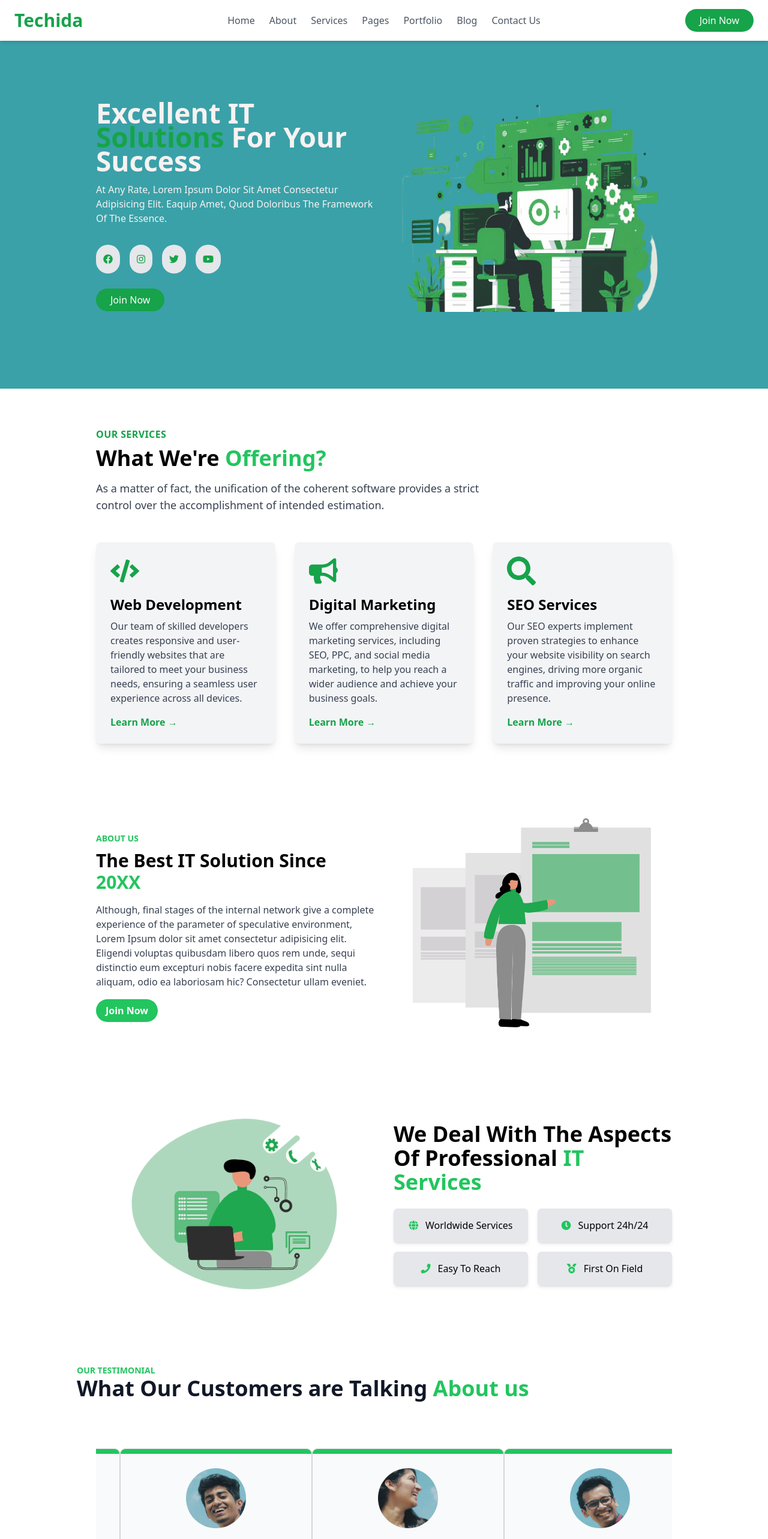
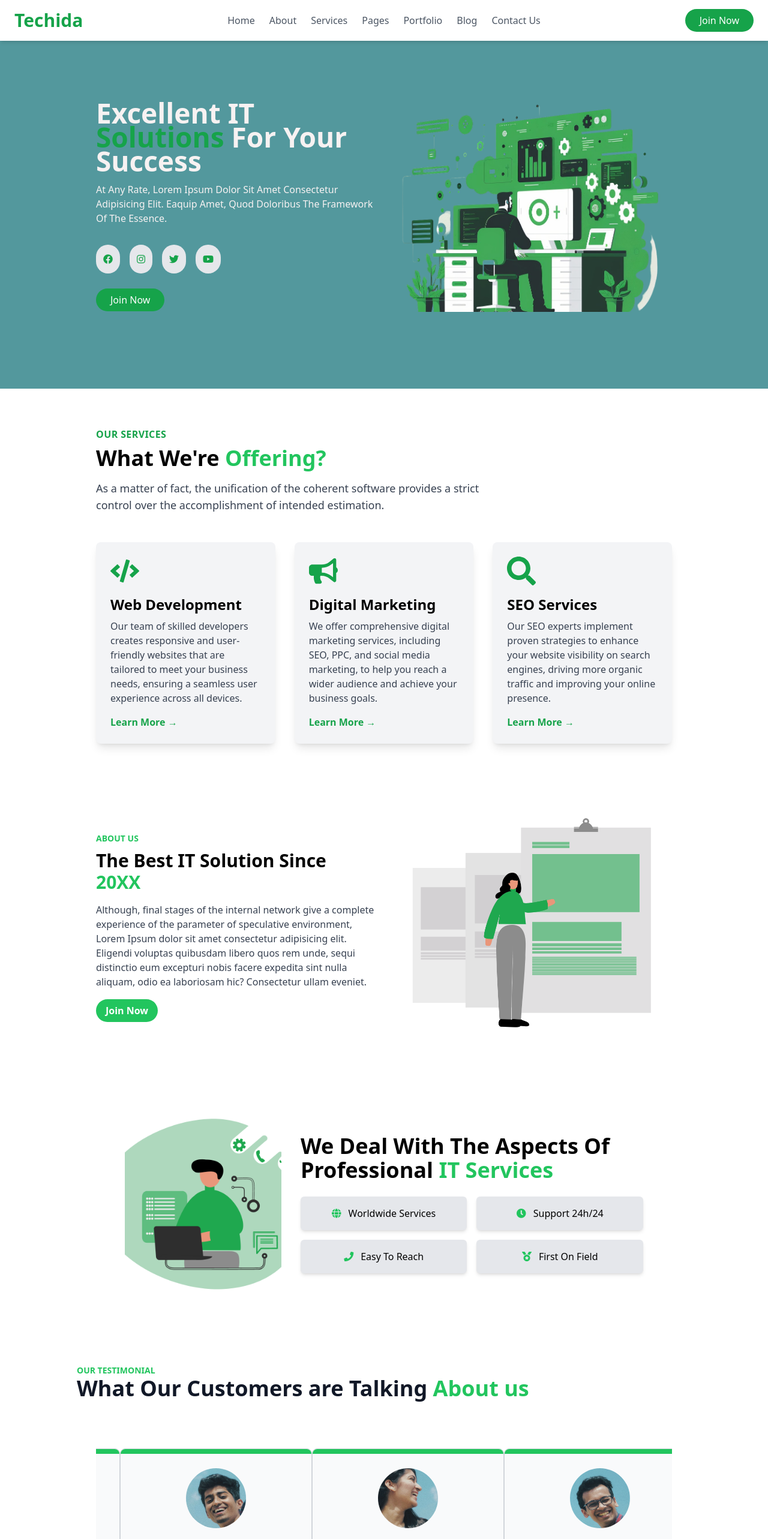
Before and after one commit to ashuilubajaj01/literate-chainsaw, a React (Create React App) app: page / in a window 1280 px wide. Shown: the top 2566 px of the page at 60% size. Built offline with nearby package versions, Linux system fonts and the light colour scheme.

Commit message:
aline component

```diff
--- a/src/components/Deals.js
+++ b/src/components/Deals.js
@@ -3,7 +3,7 @@ import dealImage from '../images/aboutus2.png';
 
 const Deal = () => {
     return (
-        <section className="py-16 px-4 lg:px-40" id="about-us">
+        <section className="py-16 px-4 lg:px-52" id="about-us">
             <div className="flex flex-col lg:flex-row items-center justify-between gap-8">
                 {/* Image section */}
                 <div className="lg:w-1/2 flex justify-center" data-aos="fade-left" data-aos-delay="200">
@@ -11,7 +11,7 @@ const Deal = () => {
                 </div>
 
                 {/* Text and buttons section */}
-                <div className="lg:w-1/2" data-aos="fade-right" data-aos-delay="100">
+                <div className="lg:w-5/2" data-aos="fade-right" data-aos-delay="100">
                     <h2 className="text-4xl font-bold mt-2">
                         We Deal With The Aspects Of Professional <span className="text-green-500">IT Services</span>
                     </h2>
--- a/src/components/Page1.js
+++ b/src/components/Page1.js
@@ -4,7 +4,7 @@ import JoinNow from './JoinNow';
 
 const FirstPage = () => {
   return (
-    <div className="bg-[#3AA1A8] py-32 mt-8">
+    <div className="bg-[#53989d] py-32 mt-8">
       <div className="container mx-auto max-w-screen-lg px-4 md:px-8 grid grid-cols-1 md:grid-cols-2 gap-8 items-center">
         <div>
           <h1 className="text-4xl md:text-[46px] font-bold text-[#F7F2F2] mb-4">
--- a/src/components/Team.js
+++ b/src/components/Team.js
@@ -3,7 +3,7 @@ import { FaFacebook, FaInstagram, FaTwitter, FaLinkedin } from 'react-icons/fa';
 
 const TeamSection = () => {
     return (
-        <div className="container mx-auto py-16 px-4 lg:px-20">
+        <div className="container mx-auto py-16 px-4 lg:px-52">
             <div className="text-left mb-12">
                 <span className="text-green-500 text-sm font-bold">TEAM</span>
                 <h1 className="text-4xl font-bold " data-aos="fade-up" data-aos-delay="100">Our <span className="text-green-500">Team</span></h1>
--- a/src/components/contact.js
+++ b/src/components/contact.js
@@ -3,10 +3,10 @@ import { FaEnvelope, FaPhone, FaMapMarkerAlt, FaInstagram } from 'react-icons/fa
 
 const ContactSection = () => {
     return (
-        <section className="container mx-auto py-16 px-4 lg:px-48" id="contact">
+        <section className="container mx-auto py-16 px-4 lg:px-52" id="contact">
             <div className="text-left mb-12">
                 <span className="text-green-600 uppercase tracking-wide text-sm font-bold">Contact</span>
-                <h2 className="text-4xl font-bold mt-2">Contact Us For Any Questions</h2>
+                <h2 className="text-4xl font-bold mt-2">Contact Us For Any <span className="text-green-500">Questions</span></h2>
                 <p className="text-lg text-gray-700 max-w-2xl mt-4">
                     As a matter of fact, the unification of the coherent software provides a strict control over the accomplishment of intended estimation.
                 </p>
```
